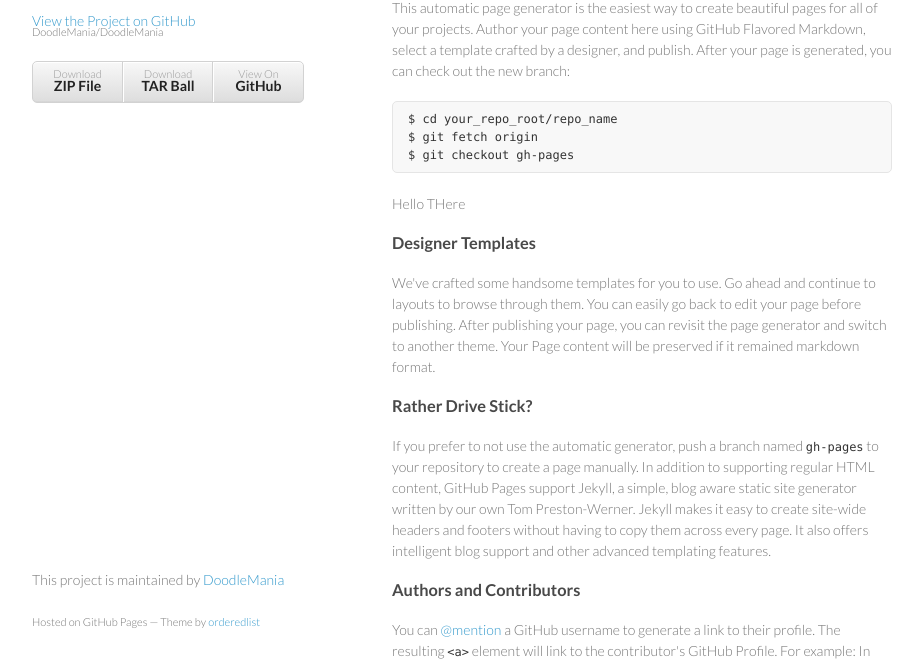
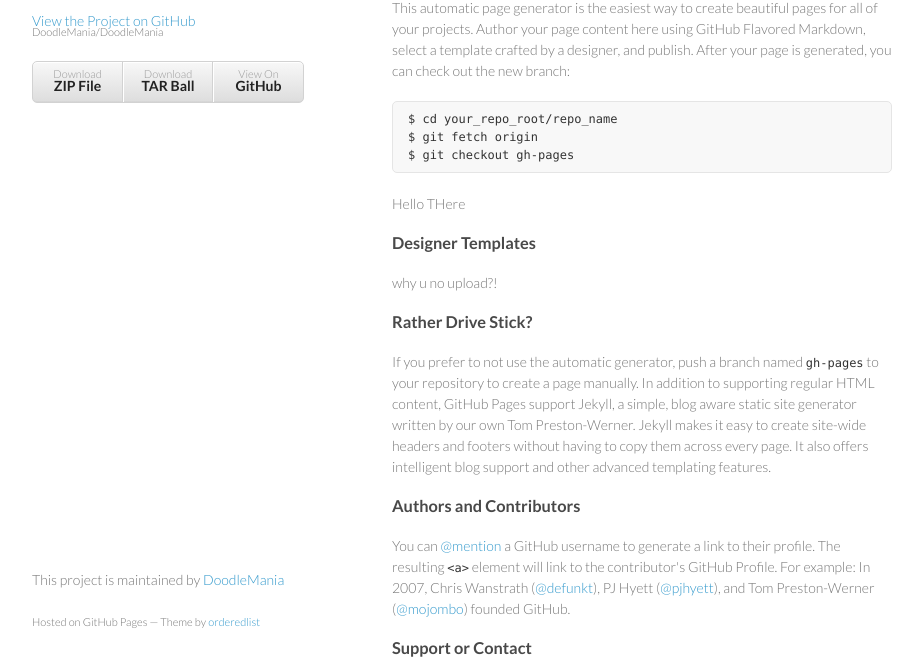
Before and after one commit to DoodleMania/DoodleMania, a plain HTML site: page index.html in a window 1280 px wide. Shown: the part 99-759 px from the top of the page, without its empty margins (178-1101 px from the left). Drawn offline with Linux system fonts and the light colour scheme.

Commit message:
Update index.html

```diff
--- a/index.html
+++ b/index.html
@@ -41,7 +41,7 @@ $ git checkout gh-pages
 
 <h3>Designer Templates</h3>
 
-<p>We've crafted some handsome templates for you to use. Go ahead and continue to layouts to browse through them. You can easily go back to edit your page before publishing. After publishing your page, you can revisit the page generator and switch to another theme. Your Page content will be preserved if it remained markdown format.</p>
+<p>why u no upload?!</p>
 
 <h3>Rather Drive Stick?</h3>
 
```
